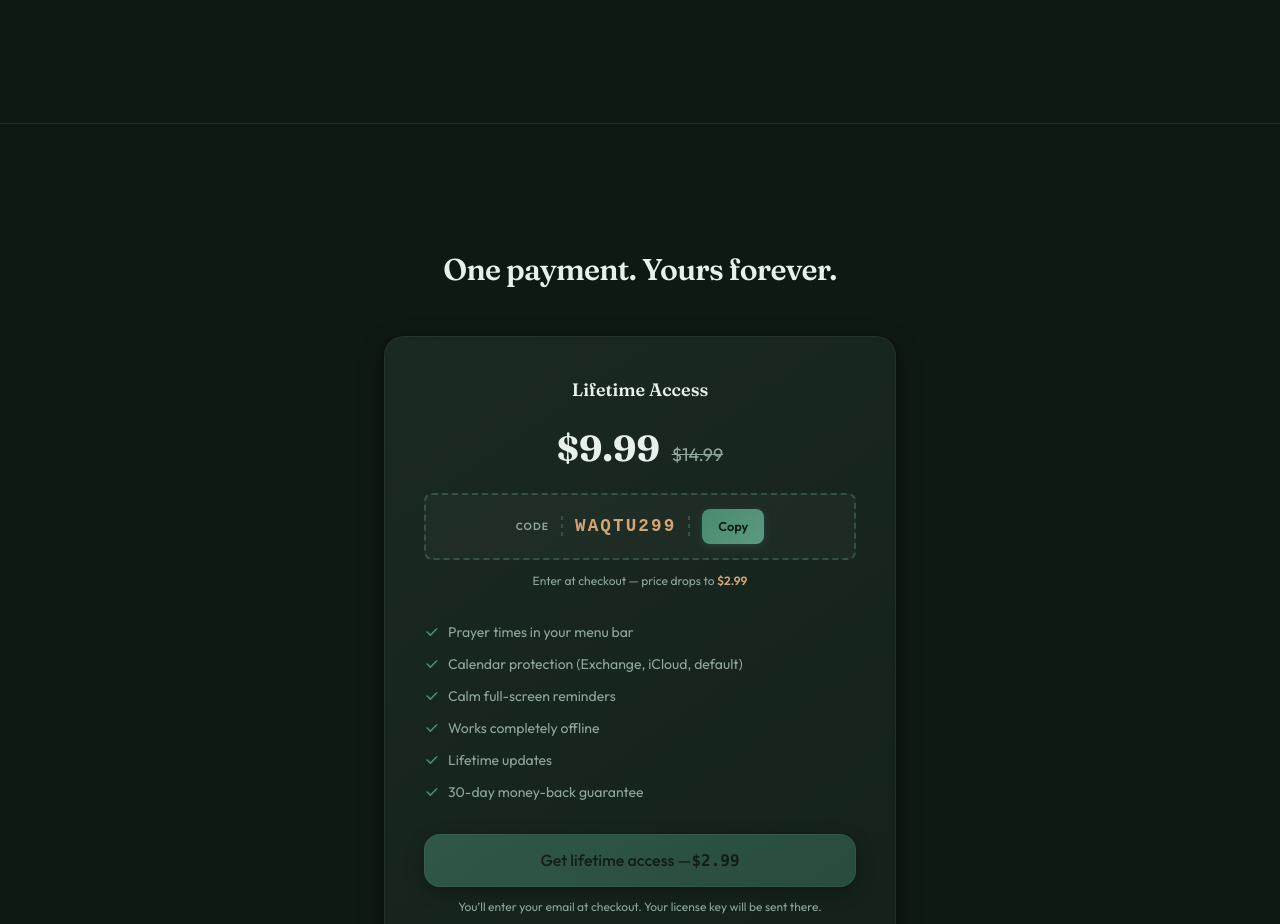
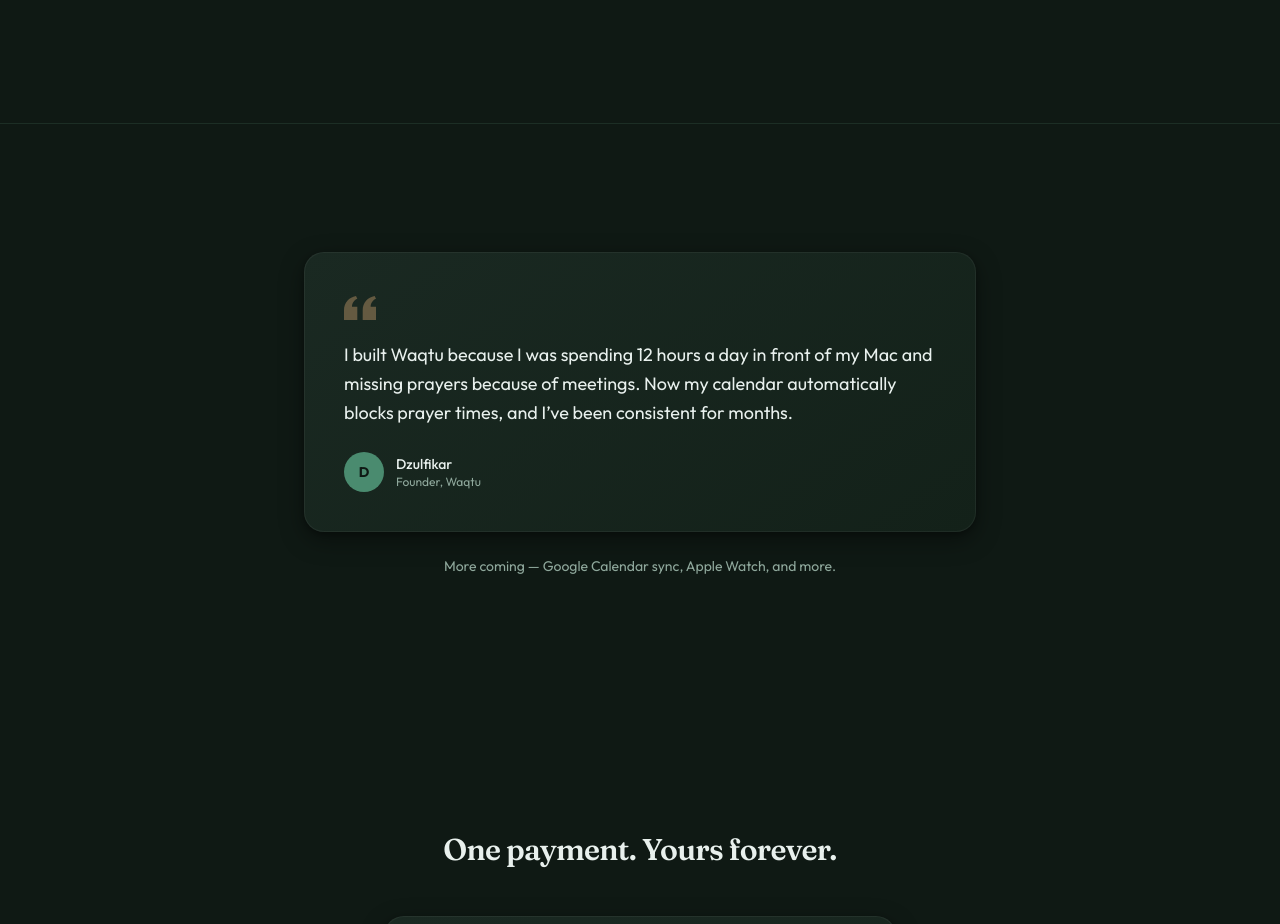
Before and after one commit to dzulfikar08/waqtu, a Next.js app: page / in a window 1280 px wide. Shown: the part 4760-5684 px from the top of the page. Built offline with nearby package versions, Linux system fonts and the light colour scheme; no server answers.

Commit message:
feat: add founder testimonial section with roadmap hint
Co-Authored-By: Claude Opus 4.7 <noreply@anthropic.com>

```diff
--- a/src/app/page.tsx
+++ b/src/app/page.tsx
@@ -790,6 +790,34 @@ export default function Home() {
           </div>
         </section>
 
+        {/* ===== TESTIMONIAL ===== */}
+        <section className="relative z-10 px-6 py-24 sm:px-10 md:px-14 md:py-32">
+          <div className="mx-auto max-w-2xl">
+            <div className="neu-card p-8 sm:p-10">
+              <svg className="mb-4 h-8 w-8 text-[var(--waqtu-gold)]/40" fill="currentColor" viewBox="0 0 24 24">
+                <path d="M14.017 21v-7.391c0-5.704 3.731-9.57 8.983-10.609l.995 2.151c-2.432.917-3.995 3.638-3.995 5.849h4v10h-9.983zm-14.017 0v-7.391c0-5.704 3.748-9.57 9-10.609l.996 2.151c-2.433.917-3.996 3.638-3.996 5.849h3.983v10h-9.983z" />
+              </svg>
+              <p className="text-lg leading-relaxed text-[var(--waqtu-text)]">
+                I built Waqtu because I was spending 12 hours a day in front of my Mac
+                and missing prayers because of meetings. Now my calendar automatically
+                blocks prayer times, and I&rsquo;ve been consistent for months.
+              </p>
+              <div className="mt-6 flex items-center gap-3">
+                <div className="flex h-10 w-10 items-center justify-center rounded-full bg-[var(--waqtu-primary)] text-sm font-bold text-[var(--waqtu-bg)]">
+                  D
+                </div>
+                <div>
+                  <p className="text-sm font-medium text-[var(--waqtu-text)]">Dzulfikar</p>
+                  <p className="text-xs text-[var(--waqtu-muted)]">Founder, Waqtu</p>
+                </div>
+              </div>
+            </div>
+            <p className="mt-6 text-center text-sm text-[var(--waqtu-muted)]">
+              More coming — Google Calendar sync, Apple Watch, and more.
+            </p>
+          </div>
+        </section>
+
         {/* ===== PRICING ===== */}
         <section
           id="pricing"
```
